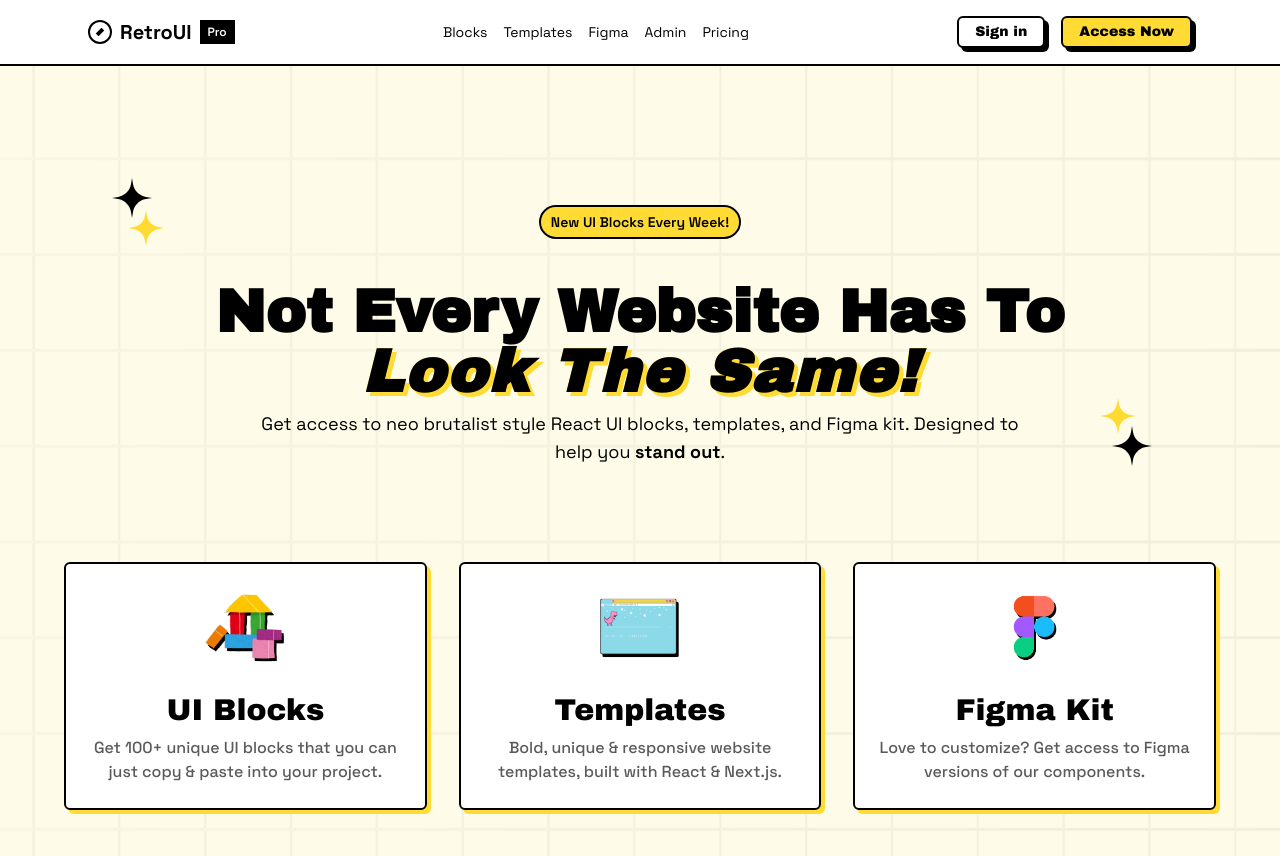
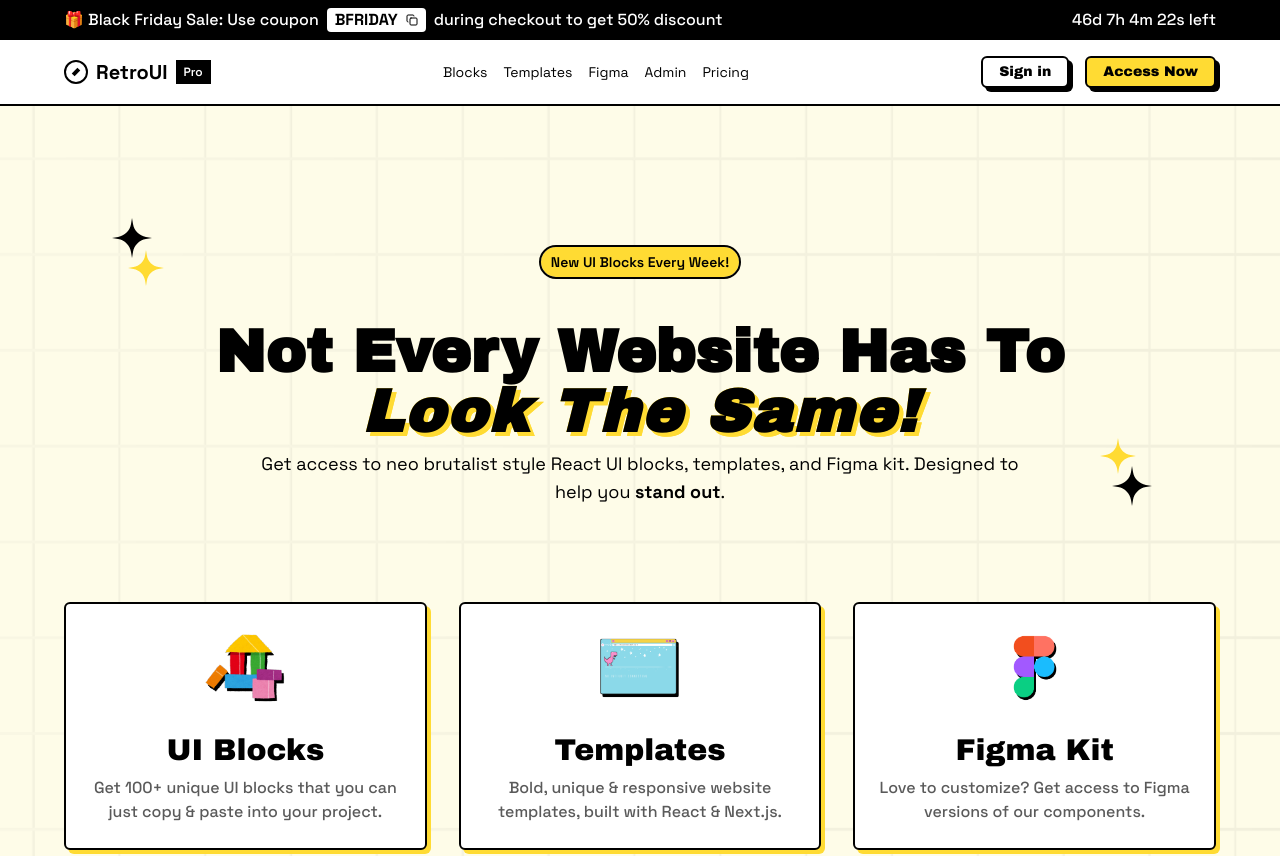
Before and after one commit to ariflogs/retroui-pro-client, a React (Vite) app: page / in a window 1280 px wide. Shown: the top 856 px of the page. Built offline with nearby package versions, Linux system fonts and the light colour scheme.

Commit message:
added bfriday coupon

```diff
--- a/src/components/TopNav.tsx
+++ b/src/components/TopNav.tsx
@@ -2,7 +2,7 @@ import { Link } from "@tanstack/react-router";
 import { Text, Badge, Button } from "./ui";
 import { useAuth } from "@/state/auth";
 import { useState, useEffect } from "react";
-import { Building, MenuIcon, User, X } from "lucide-react";
+import { Building, Check, Copy, MenuIcon, User, X } from "lucide-react";
 import Avatar, { genConfig } from "react-nice-avatar";
 import { Menu } from "./retroui/Menu";
 
@@ -11,9 +11,10 @@ export default function TopNav() {
 
   const [isMenuOpen, setIsMenuOpen] = useState(false);
   const [timeLeft, setTimeLeft] = useState('');
+  const [isCopied, setIsCopied] = useState(false);
 
   useEffect(() => {
-    const targetDate = new Date('2025-11-15T00:00:00-08:00'); // Nov 15, PST
+    const targetDate = new Date('2025-12-01T00:00:00-08:00'); // Nov 15, PST
 
     const updateTimer = () => {
       const now = new Date();
@@ -27,27 +28,38 @@ export default function TopNav() {
       const days = Math.floor(diff / (1000 * 60 * 60 * 24));
       const hours = Math.floor((diff % (1000 * 60 * 60 * 24)) / (1000 * 60 * 60));
       const minutes = Math.floor((diff % (1000 * 60 * 60)) / (1000 * 60));
+      const seconds = Math.floor((diff % (1000 * 60)) / 1000);
 
-      setTimeLeft(`${days}d ${hours}h ${minutes}m`);
+      setTimeLeft(`${days}d ${hours}h ${minutes}m ${seconds}s`);
     };
 
     updateTimer();
-    const interval = setInterval(updateTimer, 60000); // Update every minute
+    const interval = setInterval(updateTimer, 1000); // Update every second
 
     return () => clearInterval(interval);
   }, []);
 
+  const copyCoupon = () => {
+    navigator.clipboard.writeText('BFRIDAY');
+    setIsCopied(true);
+    setTimeout(() => setIsCopied(false), 3000);
+  };
+
   return (
     <>
-      {/* {timeLeft && (
-        <div className="bg-black text-white text-center py-2 px-4 font-medium">
-          <Text className="text-white text-sm">
-            📢 30% Price increase on Nov 15th PST | Time left: <span className="font-bold">{timeLeft}</span>
+      {timeLeft && !user && (
+        <div className="bg-black text-white text-center py-2 px-4 font-medium flex justify-between items-center">
+          <div className="w-full max-w-6xl mx-auto flex flex-wrap justify-between items-center">
+            <Text className="text-white text-sm lg:text-base flex flex-wrap gap-2">
+              🎁 Black Friday Sale: Use coupon <span className="font-bold bg-white rounded-sm px-2 py-.5 text-black flex gap-2">BFRIDAY<button className="cursor-pointer" onClick={copyCoupon}>{isCopied ? <Check className="w-3 h-3" /> : <Copy className="w-3 h-3" />}</button></span> during checkout to get 50% discount
             </Text>
+
+            <Text className="font-medium text-sm lg:text-base">{timeLeft} left</Text>
           </div>
-      )} */}
+        </div>
+      )}
       <nav className="border-black bg-white sticky top-0 border-b-2 z-10">
-        <div className="container max-w-6xl mx-auto px-6 py-4 flex justify-between items-center">
+        <div className="container max-w-6xl mx-auto max-lg:px-4 py-4 flex justify-between items-center">
           {/* Logo Section */}
           <Link to="/" className="flex items-center space-x-2">
             <div className="h-6 w-6 rounded-full border-2 border-black flex items-center justify-center">
```
Also changed, not shown: 1 other file (tests, documents, lock files or other folders). Lines whose indentation alone changed are shown as unchanged.
